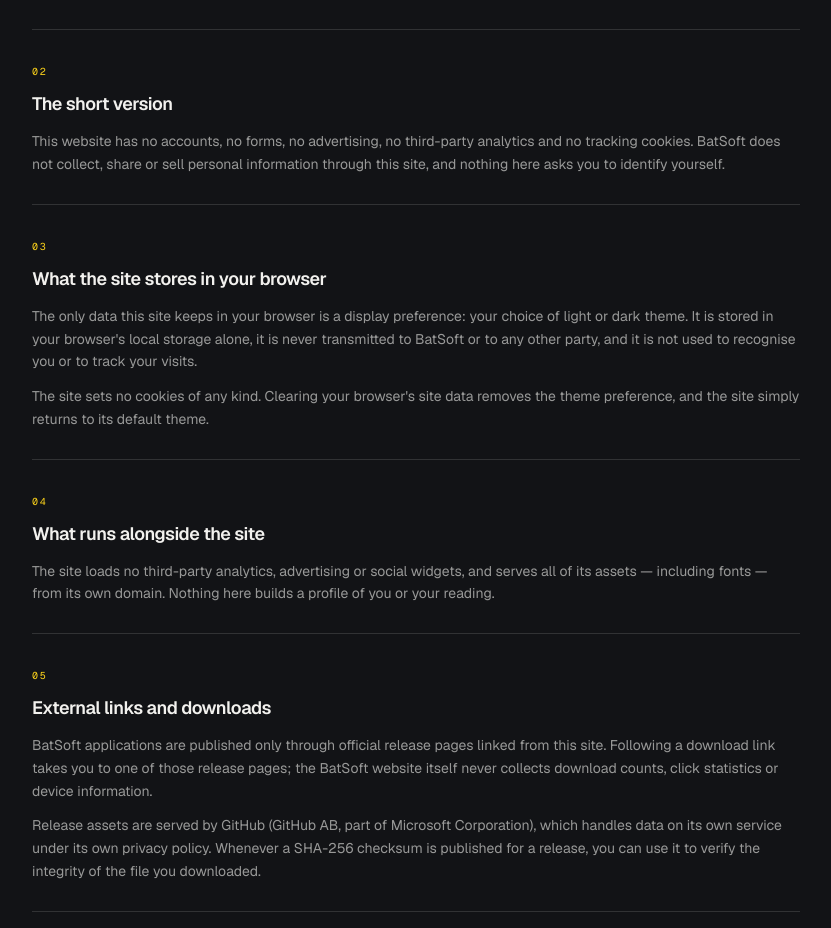
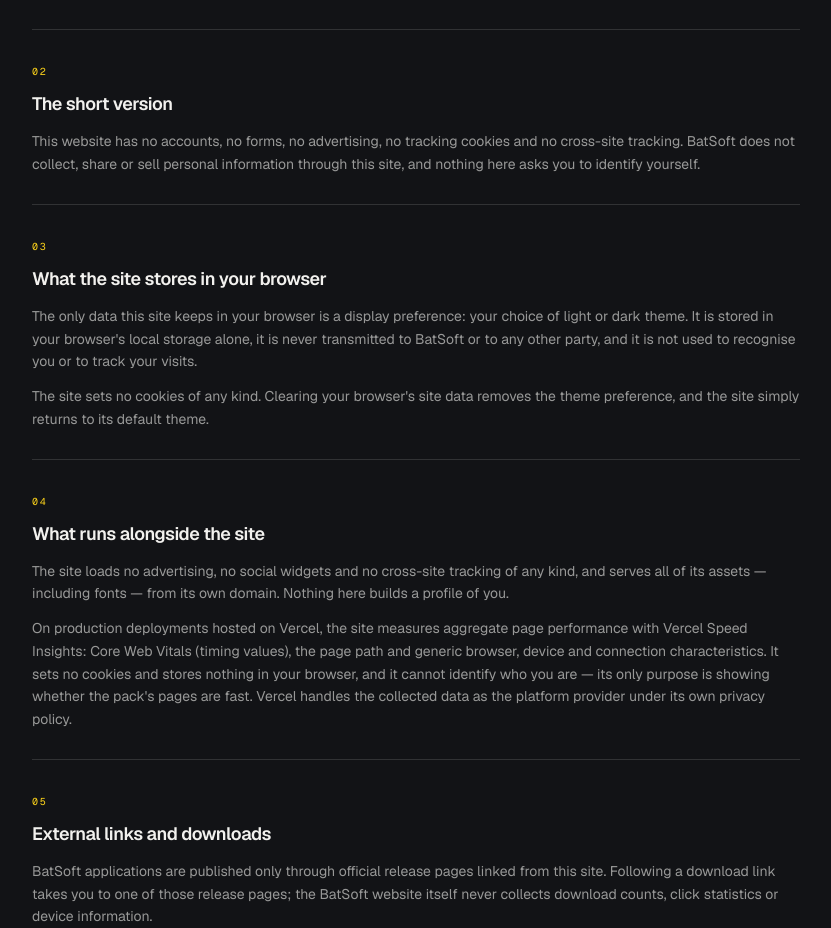
Before and after one commit to DgharMohamed/BatSoft, a Next.js app: page /privacy in a window 1280 px wide. Shown: the part 707-1635 px from the top of the page, without its empty margins (64-895 px from the left). Built offline with nearby package versions, Linux system fonts and the light colour scheme; no server answers.

Commit message:
feat: add Vercel Speed Insights and disclose it in the site privacy policy

```diff
--- a/app/layout.tsx
+++ b/app/layout.tsx
@@ -1,4 +1,5 @@
 import type { Metadata } from "next";
+import { SpeedInsights } from "@vercel/speed-insights/next";
 import { Geist, Geist_Mono } from "next/font/google";
 import "./globals.css";
 import { Footer } from "@/components/layout/Footer";
@@ -73,6 +74,9 @@ export default function RootLayout({
           {children}
         </main>
         <Footer />
+        {/* Speed Insights reports Core Web Vitals from production Vercel
+            deployments only; locally it is inert. Disclosed in /privacy. */}
+        <SpeedInsights />
       </body>
     </html>
   );
--- a/app/privacy/page.tsx
+++ b/app/privacy/page.tsx
@@ -10,7 +10,7 @@ import { site } from "@/lib/site";
 export const metadata: Metadata = {
   title: "Privacy Policy",
   description:
-    "Privacy for the BatSoft website: no accounts, no analytics, no tracking cookies and no advertising. Each BatSoft application carries its own separate privacy policy.",
+    "Privacy for the BatSoft website: no accounts, no forms, no tracking cookies and no advertising — plus an explicit note on the aggregate performance measurement used on Vercel deployments. Each BatSoft application carries its own separate privacy policy.",
   alternates: {
     canonical: "/privacy",
   },
@@ -44,7 +44,7 @@ export default function PrivacyPage() {
     {
       heading: "The short version",
       paragraphs: [
-        "This website has no accounts, no forms, no advertising, no third-party analytics and no tracking cookies. BatSoft does not collect, share or sell personal information through this site, and nothing here asks you to identify yourself.",
+        "This website has no accounts, no forms, no advertising, no tracking cookies and no cross-site tracking. BatSoft does not collect, share or sell personal information through this site, and nothing here asks you to identify yourself.",
       ],
     },
     {
@@ -57,7 +57,8 @@ export default function PrivacyPage() {
     {
       heading: "What runs alongside the site",
       paragraphs: [
-        "The site loads no third-party analytics, advertising or social widgets, and serves all of its assets — including fonts — from its own domain. Nothing here builds a profile of you or your reading.",
+        "The site loads no advertising, no social widgets and no cross-site tracking of any kind, and serves all of its assets — including fonts — from its own domain. Nothing here builds a profile of you.",
+        "On production deployments hosted on Vercel, the site measures aggregate page performance with Vercel Speed Insights: Core Web Vitals (timing values), the page path and generic browser, device and connection characteristics. It sets no cookies and stores nothing in your browser, and it cannot identify who you are — its only purpose is showing whether the pack's pages are fast. Vercel handles the collected data as the platform provider under its own privacy policy.",
       ],
     },
     {
--- a/package.json
+++ b/package.json
@@ -9,6 +9,7 @@
     "lint": "eslint"
   },
   "dependencies": {
+    "@vercel/speed-insights": "^2.0.0",
     "lucide-react": "^1.60.0",
     "next": "16.4.2",
     "react": "19.3.0",
```
Also changed, not shown: 1 other file (tests, documents, lock files or other folders).
